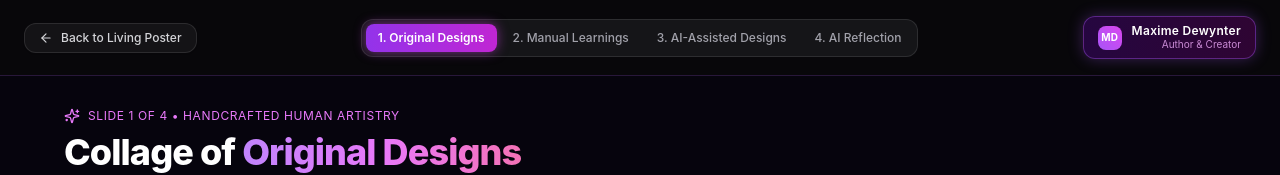
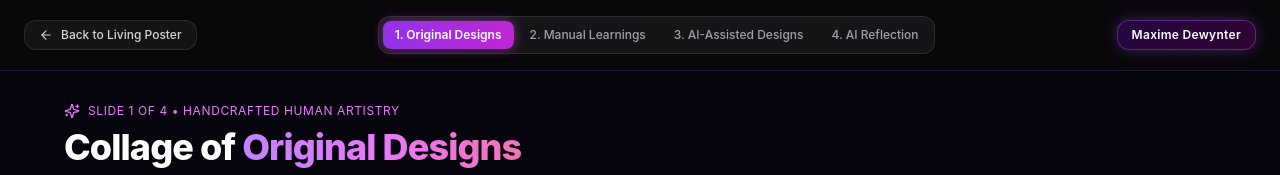
Before and after one commit to maxlearns2code/chromatic-symbiosis, a Next.js app: page /story in a window 1280 px wide. Shown: the top 175 px of the page. Built offline with nearby package versions, Linux system fonts and the light colour scheme.

Commit message:
chore: display only Maxime Dewynter in header badge without subtext or avatar

```diff
--- a/src/components/presentation/SlideHeader.tsx
+++ b/src/components/presentation/SlideHeader.tsx
@@ -19,7 +19,7 @@ export function SlideHeader({ currentSlide, totalSlides, onSelectSlide }: SlideH
 
   return (
     <header className="w-full flex flex-col sm:flex-row items-center justify-between gap-4 py-4 px-6 border-b border-purple-500/20 bg-zinc-950/80 backdrop-blur-md sticky top-0 z-50">
-      {/* Left: Back to interactive poster (rounded-xl to match card corners) */}
+      {/* Left: Back to interactive poster */}
       <div className="flex items-center gap-3">
         <Link
           href="/"
@@ -30,7 +30,7 @@ export function SlideHeader({ currentSlide, totalSlides, onSelectSlide }: SlideH
         </Link>
       </div>
 
-      {/* Center: Slide Progress Tabs (rounded-xl container with rounded-lg buttons) */}
+      {/* Center: Slide Progress Tabs */}
       <div className="flex items-center gap-1 bg-zinc-900/90 p-1 rounded-xl border border-white/10">
         {Array.from({ length: totalSlides }).map((_, idx) => (
           <button
@@ -47,15 +47,9 @@ export function SlideHeader({ currentSlide, totalSlides, onSelectSlide }: SlideH
         ))}
       </div>
 
-      {/* Upper Right Corner: Student Name Badge (rounded-xl to match layer cards) */}
-      <div className="flex items-center gap-2.5 bg-gradient-to-r from-purple-950/60 to-fuchsia-950/60 border border-purple-500/40 px-3.5 py-1.5 rounded-xl shadow-[0_0_15px_rgba(168,85,247,0.3)]">
-        <div className="w-6 h-6 rounded-lg bg-gradient-to-tr from-purple-500 to-fuchsia-500 flex items-center justify-center text-white text-[10px] font-bold">
-          MD
-        </div>
-        <div className="flex flex-col text-right">
-          <span className="text-xs font-semibold text-white tracking-wide">Maxime Dewynter</span>
-          <span className="text-[10px] text-fuchsia-300/80 font-mono -mt-0.5">Author & Creator</span>
-        </div>
+      {/* Upper Right Corner: Student Name Badge (Clean, name only) */}
+      <div className="flex items-center bg-gradient-to-r from-purple-950/60 to-fuchsia-950/60 border border-purple-500/40 px-3.5 py-1.5 rounded-xl shadow-[0_0_15px_rgba(168,85,247,0.3)]">
+        <span className="text-xs font-semibold text-white tracking-wide">Maxime Dewynter</span>
       </div>
     </header>
   );
```
